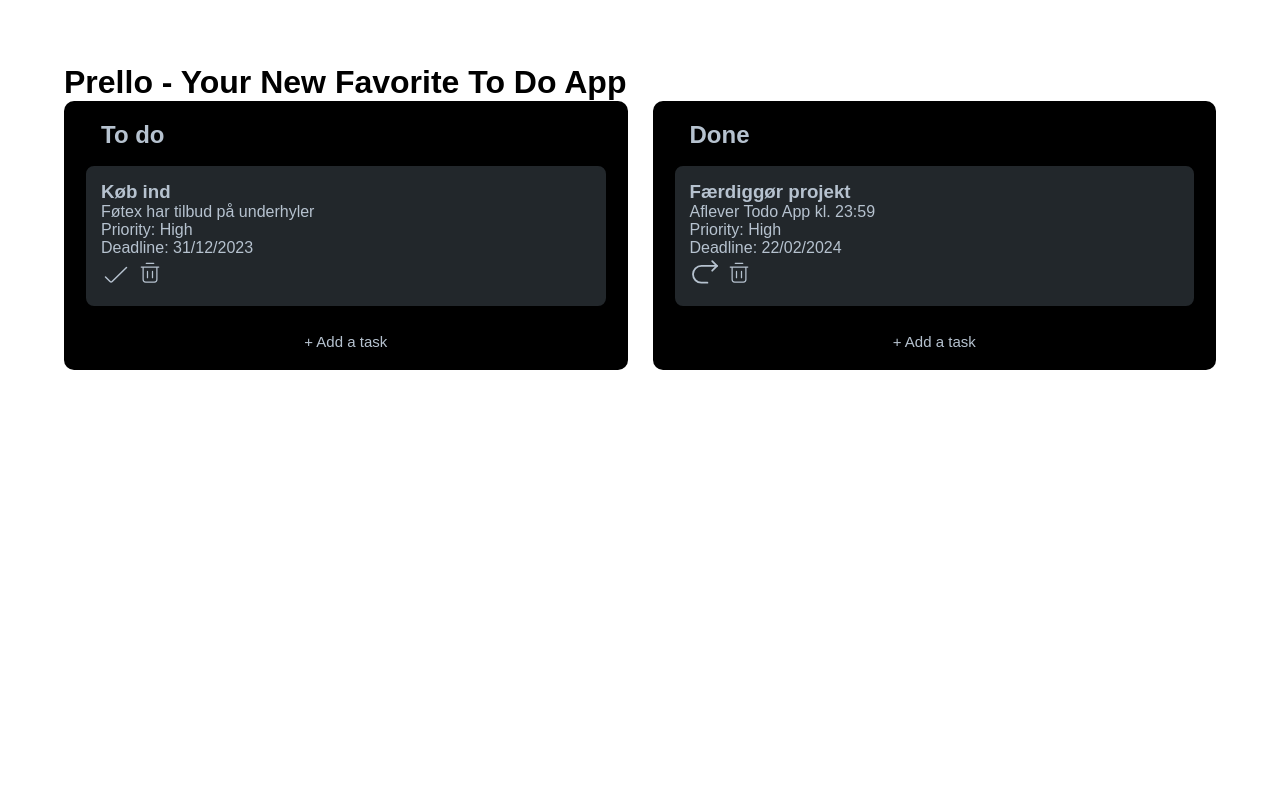
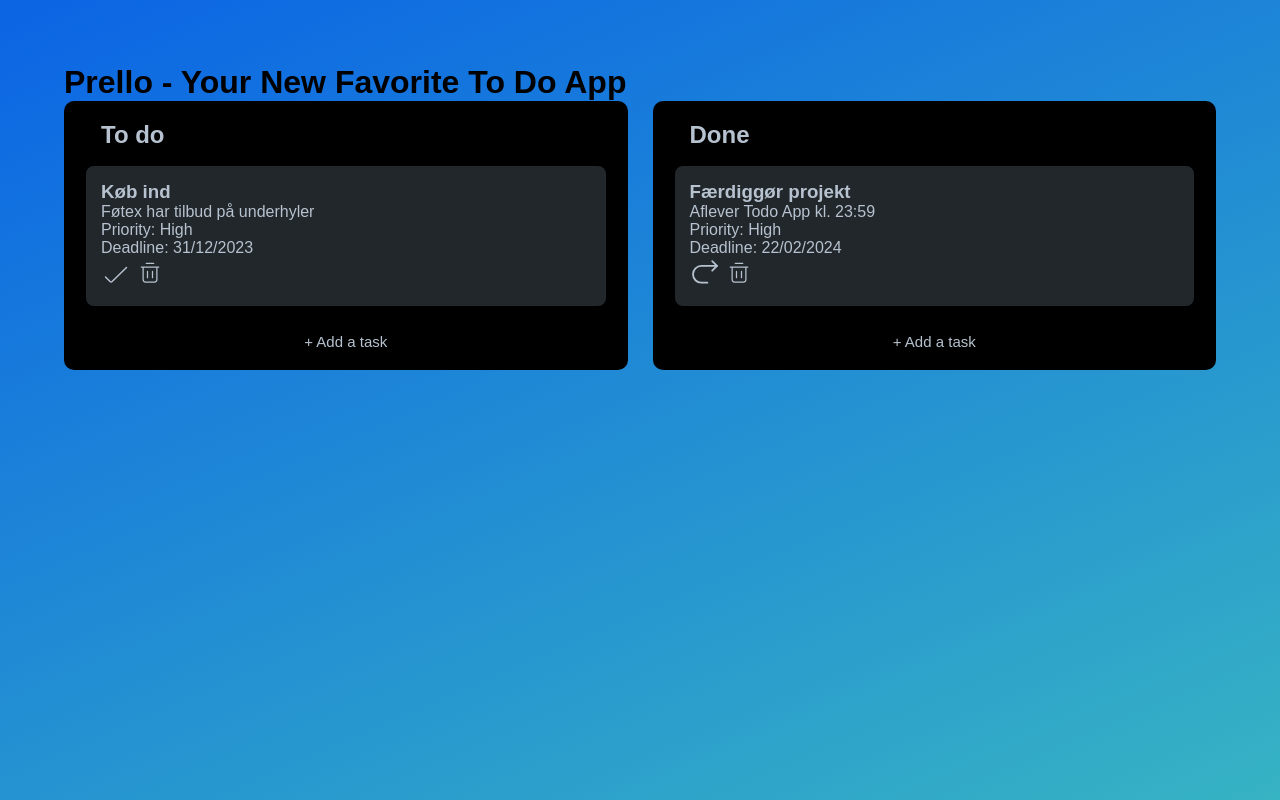
Before and after one commit to realJimboSlice/Todo-app, a plain HTML site: page index.html in a window 1280 px wide. Drawn offline with Linux system fonts and the light colour scheme.

Commit message:
path bg bg bg

```diff
--- a/styles/style.css
+++ b/styles/style.css
@@ -8,7 +8,7 @@
 body {
   margin: 5%;
   font-family: sans-serif;
-  background-image: url("realjimboslice.github.io/Todo-app/svgs/background.svg");
+  background-image: url("/svgs/background.svg");
   background-size: cover;
   background-repeat: no-repeat;
   background-attachment: fixed;
```
